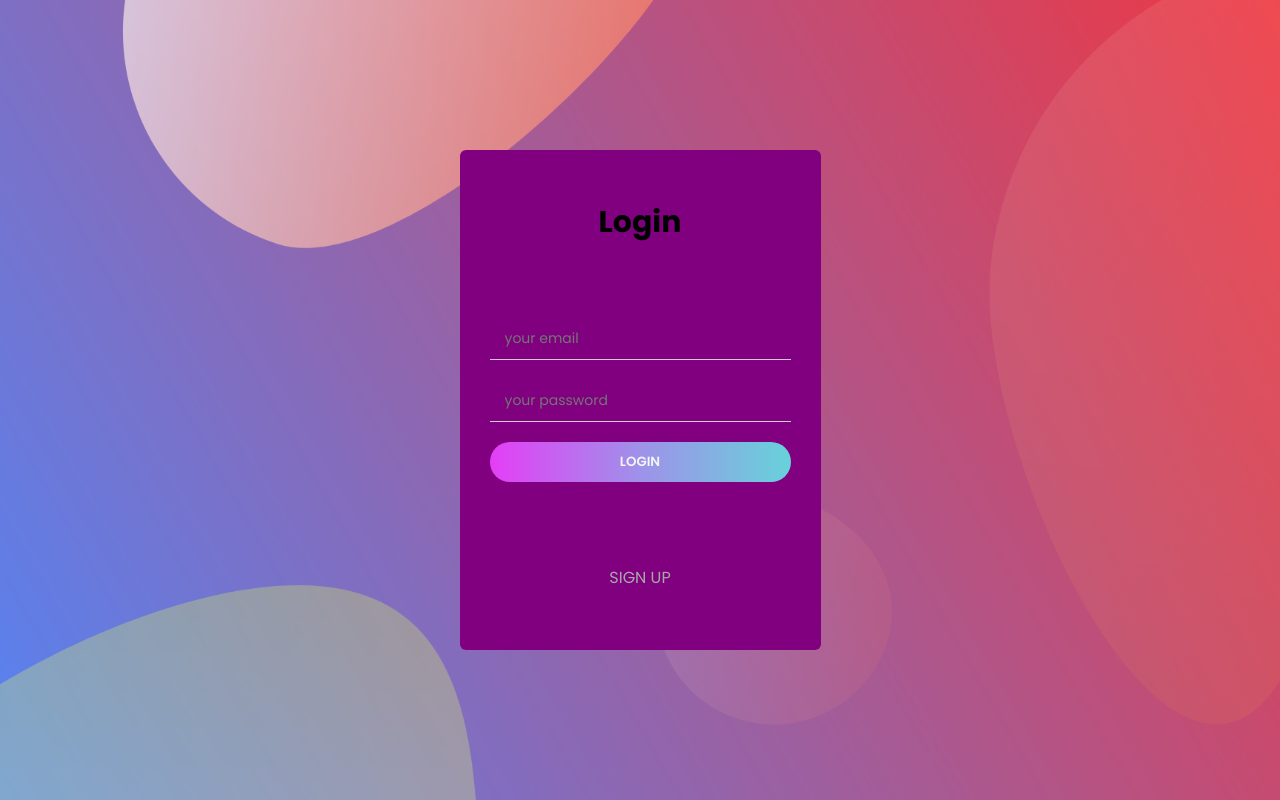
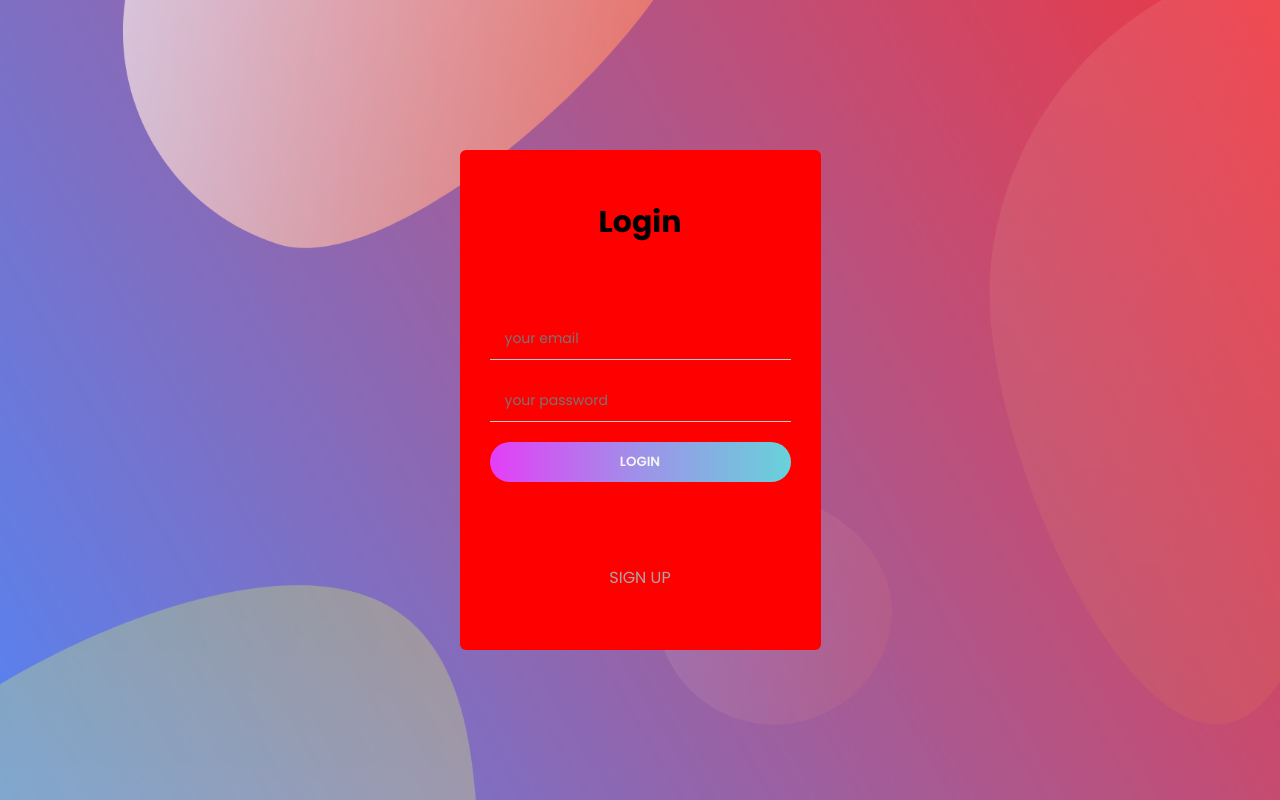
Before and after one commit to PetarDimitrovStoyanov/my-notes-app-frontend, a Vue app: page /login in a window 1280 px wide. Built offline with nearby package versions, Linux system fonts and the light colour scheme.

Commit message:
test pipeline webhook trigger 5

```diff
--- a/src/assets/styles/pages/LoginPage.scss
+++ b/src/assets/styles/pages/LoginPage.scss
@@ -12,7 +12,7 @@
   .content-wrapper {
     min-width: 300px;
     min-height: 500px;
-    background: purple;
+    background: red;
     padding: 50px 30px;
     display: flex;
     flex-direction: column;
```
